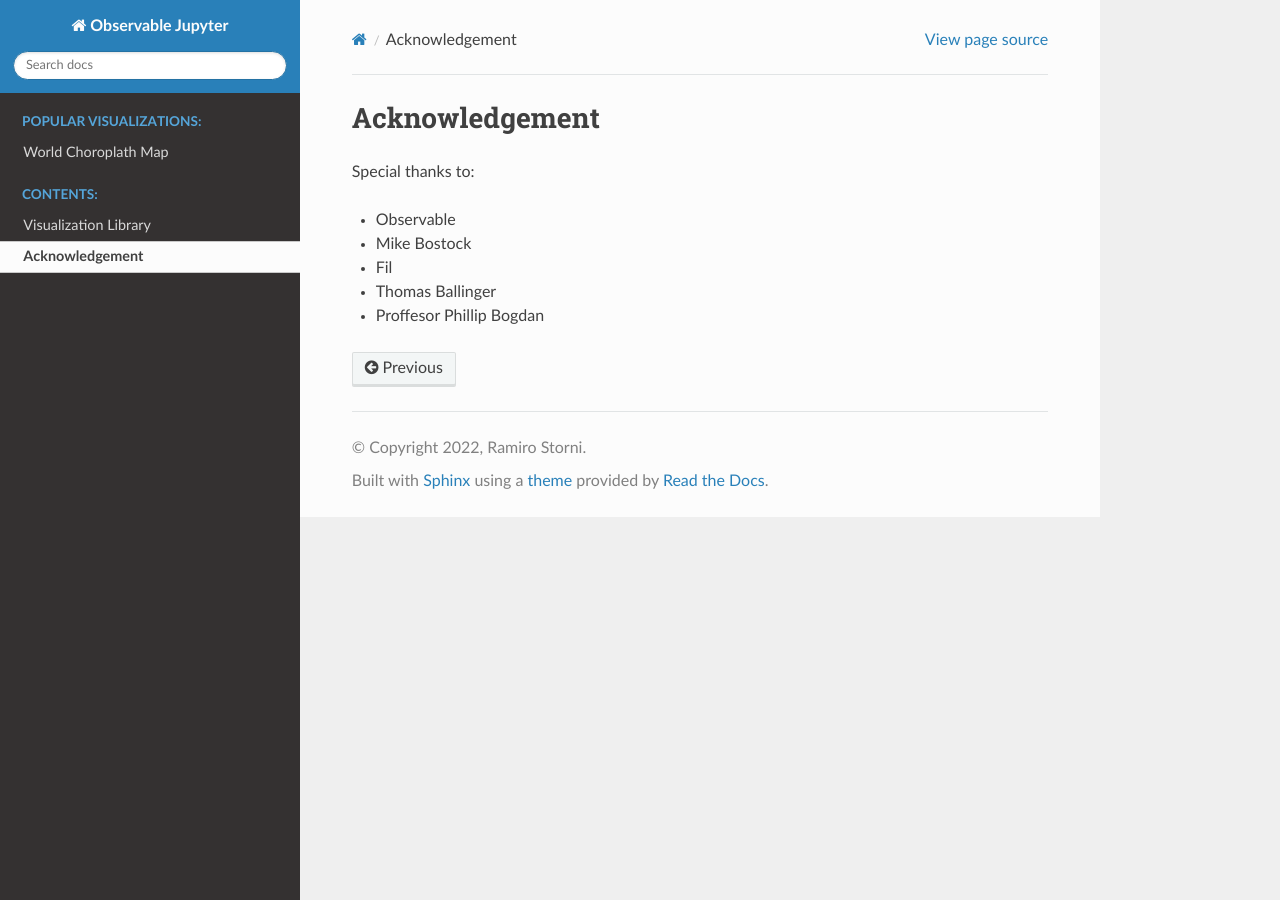
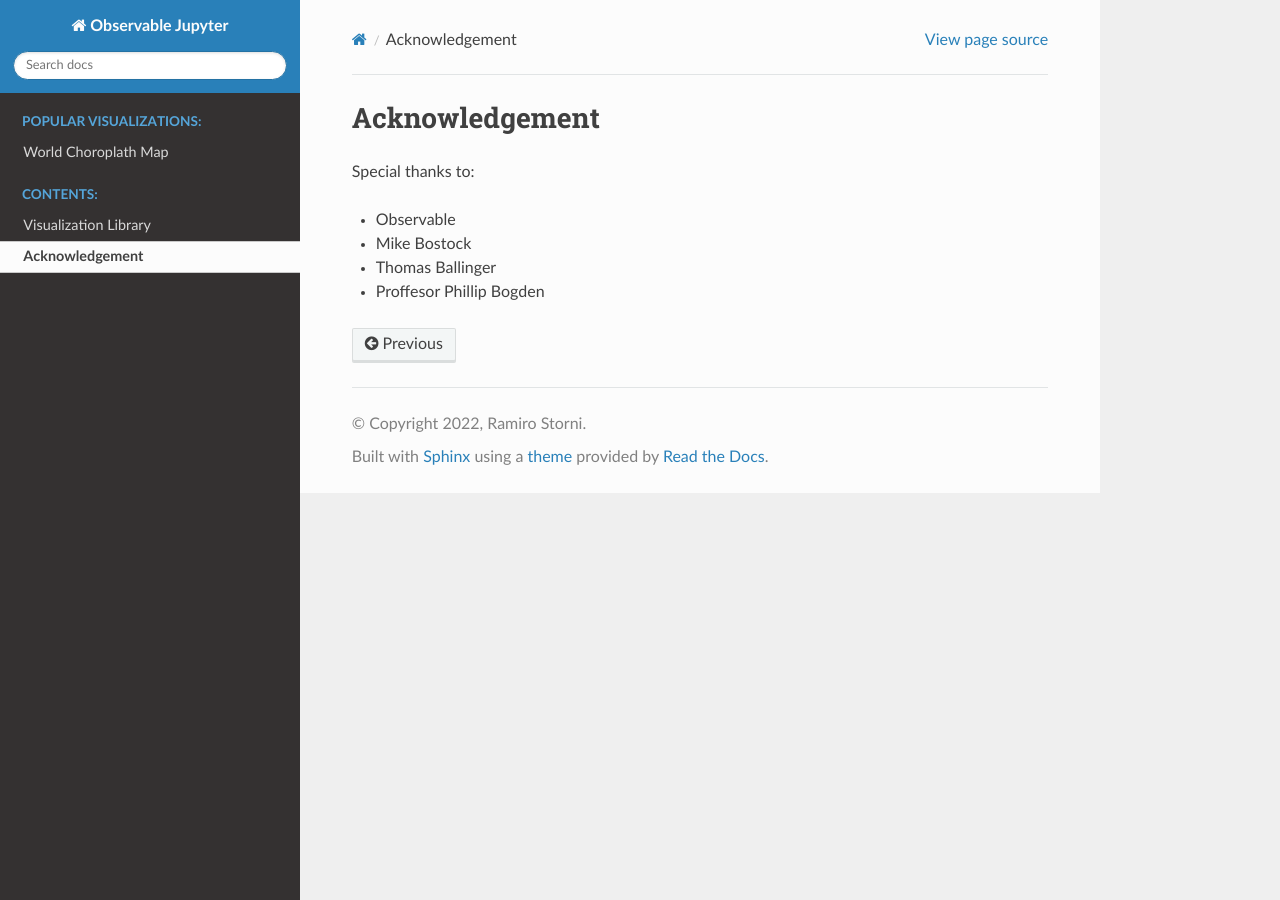
Before and after one commit to rstorni/Observable_Jupyter_Documentation, a Sphinx documentation site: the page built from docs/source/Acknowledgement.rst, in a window 1280 px wide. Built offline with Sphinx 7.4.7 and the Read the Docs theme 2.0.0, drawn with Linux system fonts in a browser that asks for light colours; pages that are not in the unit, such as notebooks, are missing from menus.

Commit message:
fixed typo

```diff
--- a/docs/source/Acknowledgement.rst
+++ b/docs/source/Acknowledgement.rst
@@ -8,8 +8,6 @@ Special thanks to:
 
 * Mike Bostock
 
-* Fil
-
 * Thomas Ballinger
 
-* Proffesor Phillip Bogdan
+* Proffesor Phillip Bogden
```
